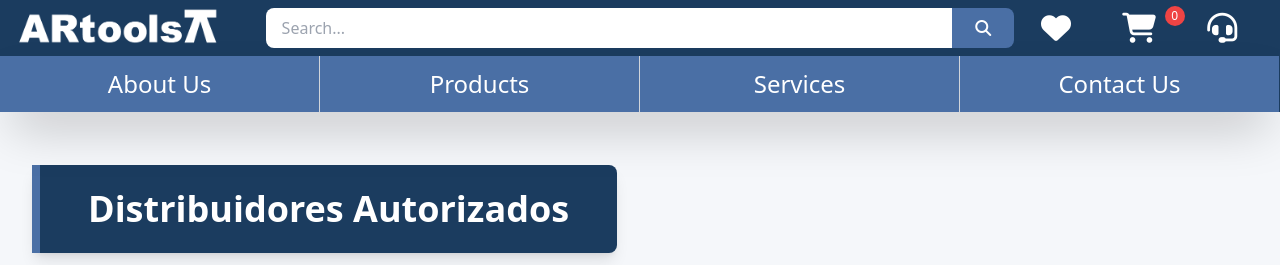
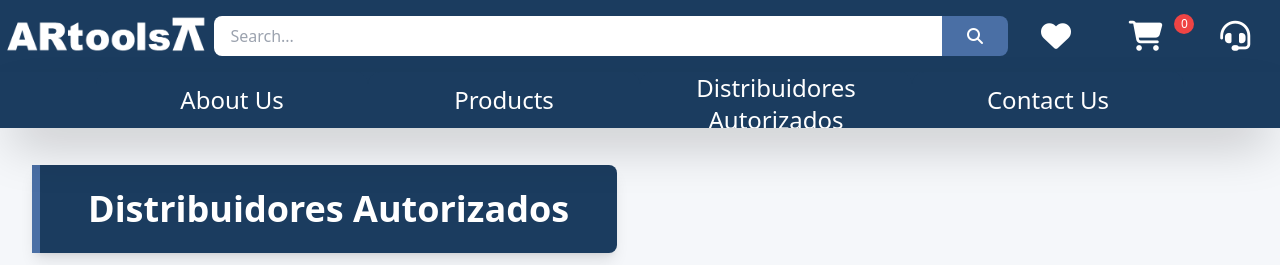
Before and after one commit to nico130301/artools-v2, a website: page src/html/authorizedDistributor.html in a window 1280 px wide. Shown: the top 265 px of the page. Drawn offline with nearby package versions, Linux system fonts and the light colour scheme.

Commit message:
updates design

```diff
--- a/src/html/utils/header.html
+++ b/src/html/utils/header.html
@@ -1,36 +1,37 @@
-  <div class="headContainer flex items-center justify-between w-full h-full bg-mainblue px-4">
-    <div class="logo w-1/5 flex items-center">
+  <div class="headContainer flex items-center justify-between w-full h-full bg-mainblue py-2">
+    <div class=" logo w-[16.5%] flex items-center justify-center">
         <img class="logoImage h-10 w-auto cursor-pointer" src="../images/logo.png" alt="Logo" onclick="location.href='./main.html'">
     </div>
-    <div class="search w-3/5 flex items-center justify-center text-md">
+    <!--<div class="basis"></div>-->
+    <div class="search w-[62%] flex items-center justify-center text-md">
       <input id="searchText" class="searchText w-11/12 px-4 py-2 rounded-l-lg focus:outline-none" type="text" placeholder="Search...">
       <button id="searchButton" class="searchButton w-1/12 bg-secondaryblue p-2 rounded-r-lg" type="submit">
         <i class="searchImage text-white fa-solid fa-magnifying-glass"></i>
       </button>
     </div>
-    <div class="info h-14 w-1/5 flex items-center">
-      <button class="favButton basis-1/3 rounded-full">
+    <div class="info h-14 w-[21%] flex items-center justify-between">
+      <button class="favButton basis-1/3 rounded-full ">
         <i class="headerIcons fa-solid fa-heart"></i>
       </button>
       <button class="cartButton basis-1/3 rounded-full relative" onclick="location.href='./cart.html'">
         <i class="headerIcons fa-solid fa-cart-shopping"></i>
         <span class="cartQuantity absolute -top-1 -right-1 bg-red-500 text-white text-xs rounded-full h-5 w-5 flex items-center justify-center"></span>
       </button>
-      <button class="customerSupportButton basis-1/3 rounded-full">
+      <button class="customerSupportButton basis-1/3 rounded-full ">
         <i class="headerIcons fa-solid fa-headset"></i>
       </button>
     </div>
   </div>
 
-  <div class="menuContainer  flex items-center justify-between w-full h-14 bg-secondaryblue text-white text-2xl shadow-2xl">
-    <div class="menuDiv border-gray-300">
+  <div class="menuContainer  flex items-center justify-between px-24 w-full h-14 bg-mainblue text-white text-2xl shadow-2xl">
+    <div class="menuDiv  ">
       <button class="menuBtn" onclick="location.href='./aboutUs.html'">About Us</button>
     </div>
-    <div class="menuDiv border-gray-300">
+    <div class="menuDiv ">
       <button class="menuBtn" onclick="location.href='./products.html'">Products</button>
     </div>
-    <div class="menuDiv border-gray-300">
-      <button class="menuBtn" onclick="location.href='./authorizedDistributor.html'">Services</button>
+    <div class="menuDiv ">
+      <button class="menuBtn" onclick="location.href='./authorizedDistributor.html'">Distribuidores Autorizados</button>
     </div>
     <div class="menuDiv">
       <button class="menuBtn" onclick="location.href='./contact.html'">Contact Us</button>
--- a/src/input.css
+++ b/src/input.css
@@ -11,7 +11,7 @@
 
   .menuBtn::before {
     content: '';
-    @apply absolute inset-0 bg-mainblue scale-y-0 transition-transform duration-300 origin-top;
+    @apply absolute inset-0 bg-secondaryblue scale-y-0 transition-transform duration-300 origin-bottom;
     z-index: -1;
   }
 
@@ -20,7 +20,7 @@
   }
 
   .menuDiv {
-    @apply h-full flex-1 flex items-center justify-center border-r border-mainblue relative overflow-hidden;
+    @apply h-full flex-1 flex items-center justify-center relative overflow-hidden bg-mainblue rounded-t-xl;
   }
 
   .headContainer, .menuContainer, .logoImage, .searchText, .searchButton, .info, .headerIcons{
--- a/src/javascript/authorizedDistributor.js
+++ b/src/javascript/authorizedDistributor.js
@@ -1,18 +1,3 @@
-document.querySelectorAll('.countryButton').forEach(button => {
-  button.addEventListener('click', () => {
-    const cities = button.nextElementSibling;
-    cities.classList.toggle('hidden');
-  });
-});
-
-
-document.querySelectorAll('.cityButton').forEach(button => {
-  button.addEventListener('click', () => {
-    const distributors = button.nextElementSibling;
-    distributors.classList.toggle('hidden');
-  });
-});
-
 const stores = [
   {
     name: "Distribuidor San José",
@@ -73,7 +58,7 @@ const stores = [
 let isCtrlPressed = false;
 
 const map = L.map('map', {
-  scrollWheelZoom: false  // Disable scroll wheel zoom by default
+  scrollWheelZoom: false
 }).setView([9.9281, -84.0907], 6);
 
 // Initialize map centered on Costa Rica
@@ -91,7 +76,6 @@ mapElement.appendChild(overlay);
 
 let overlayTimeout;
 
-// Update the event listeners
 mapElement.addEventListener('mouseenter', () => {
   document.addEventListener('keydown', handleKeyDown);
   document.addEventListener('keyup', handleKeyUp);
@@ -99,26 +83,26 @@ mapElement.addEventListener('mouseenter', () => {
 
 mapElement.addEventListener('wheel', (e) => {
   if (!isCtrlPressed) {
-    // Show overlay when scrolling without Ctrl
+
     overlay.classList.add('active');
     overlay.style.display = 'flex';
     e.preventDefault();
 
-    // Clear any existing timeout
+
     if (overlayTimeout) {
       clearTimeout(overlayTimeout);
     }
 
-    // Set new timeout to hide overlay after 2 seconds
+
     overlayTimeout = setTimeout(() => {
       overlay.classList.remove('active');
-      // Wait for transition to complete before hiding
+
       setTimeout(() => {
         overlay.style.display = 'none';
-      }, 300); // This should match the duration in the CSS transition
+      }, 300);
     }, 2000);
   } else {
-    // When Ctrl is pressed, allow the map zoom
+
     map.scrollWheelZoom.enable();
   }
 });
@@ -144,7 +128,6 @@ function handleKeyUp(e) {
   }
 }
 
-// Make sure map container is focusable
 document.getElementById('map').setAttribute('tabindex', '0');
 
 L.tileLayer('https://{s}.tile.openstreetmap.org/{z}/{x}/{y}.png', {
--- a/src/javascript/utils/header.js
+++ b/src/javascript/utils/header.js
@@ -39,8 +39,10 @@
       const info = document.querySelector('.info');
       const menuContainer = document.querySelector('.menuContainer');
       const headerIcons = document.querySelectorAll('.headerIcons');
+      const head = document.querySelector('.headContainer');
 
       if (window.scrollY > 50) {
+        head.classList.add('px-10');
         // When scrolled
         logoImage.classList.remove('h-10');
         logoImage.classList.add('h-6');
@@ -68,6 +70,7 @@
         });
       } else {
         // When at top
+        head.classList.remove('px-10');
         logoImage.classList.remove('h-6');
         logoImage.classList.add('h-10');
         logoImage.classList.remove('pl-6');
```
Also changed, not shown: src/html/authorizedDistributor.html (+0 -2 lines), src/html/products.html (+1 -1 lines), src/output.css.
